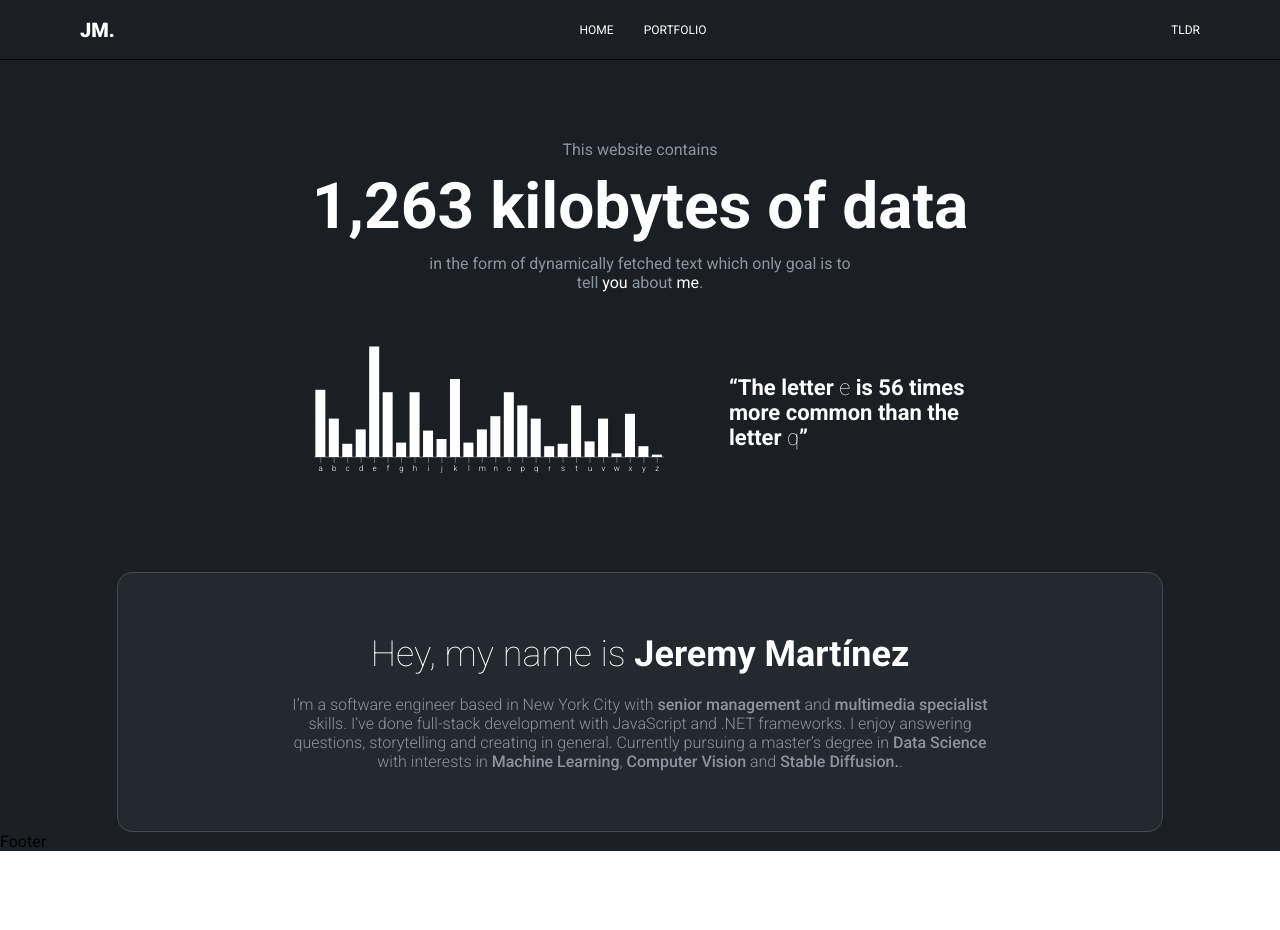
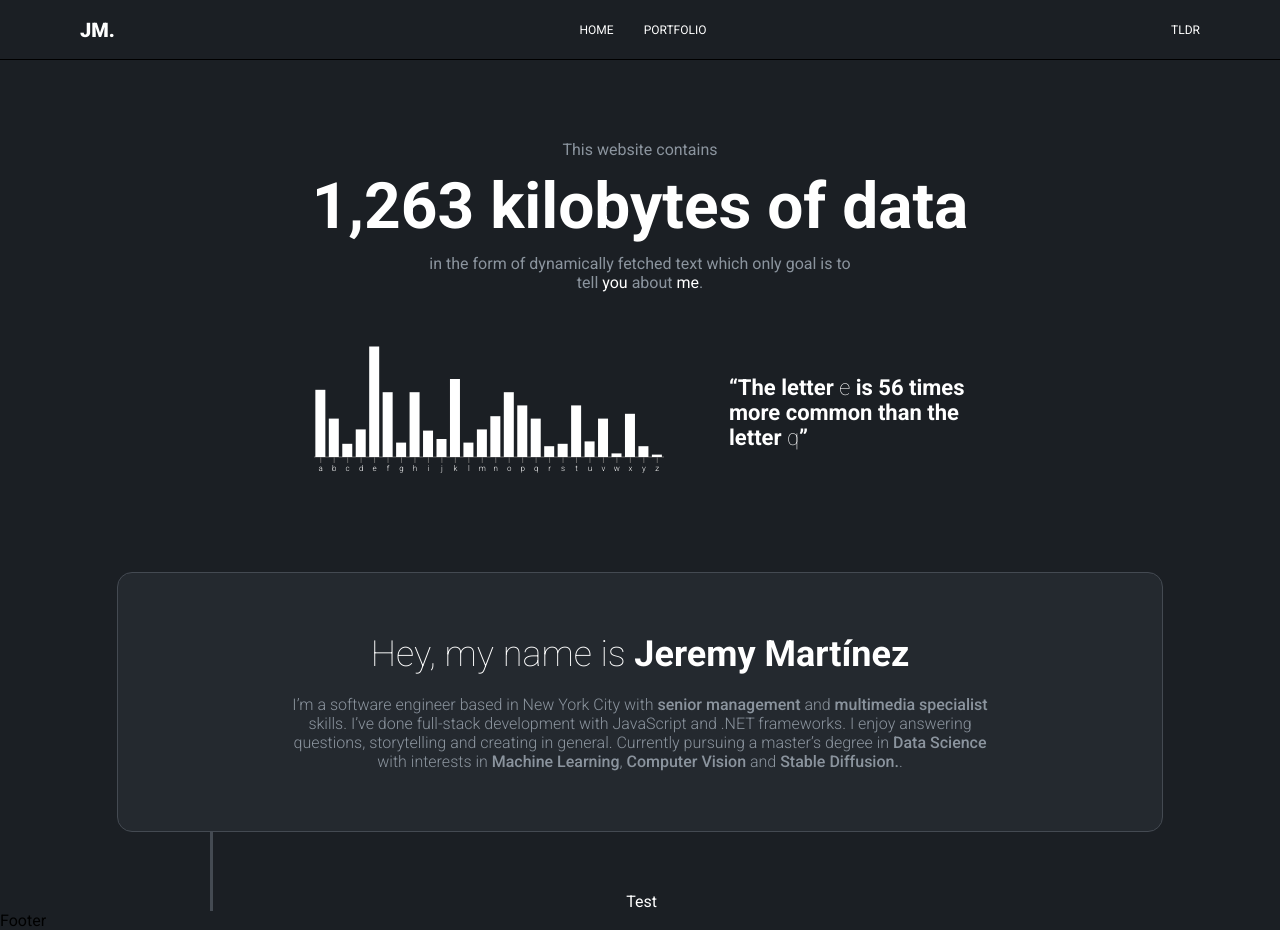
Before and after one commit to Jaydotcom27/portfolio, a React (Create React App) app in the folder frontend_react/: page / in a window 1280 px wide. Before the commit the page ends 851 px from the top, so only its background shows below. Built offline with nearby package versions, Linux system fonts and the light colour scheme.

Commit message:
Timeline layout

```diff
--- a/frontend_react/src/App.js
+++ b/frontend_react/src/App.js
@@ -1,6 +1,6 @@
 import React from 'react'
 import { Header, Footer } from './container'
-import { CTA, Statistics, About } from './components'
+import { CTA, Statistics, About, Timeline } from './components'
 import './App.scss'
 
 const App = () => {
@@ -11,6 +11,7 @@ const App = () => {
         <CTA />
         <Statistics />
         <About />
+        <Timeline />
       </div>
       <Footer />
     </div>
--- /dev/null
+++ b/frontend_react/src/components/Timeline/Timeline.jsx
@@ -0,0 +1,12 @@
+import React from 'react'
+import './Timeline.scss'
+
+function Timeline() {
+  return (
+    <div id='Timeline'>
+        Test
+    </div>
+  )
+}
+
+export default Timeline
--- /dev/null
+++ b/frontend_react/src/components/Timeline/Timeline.scss
@@ -0,0 +1,9 @@
+#Timeline {
+    color: white;
+    border-left: 3px solid var(--stroke-gray);
+    width: 860px;
+    padding-top: 60px;
+    display: flex;
+    align-items: center;
+    justify-content: center;
+}
--- a/frontend_react/src/components/index.js
+++ b/frontend_react/src/components/index.js
@@ -1,3 +1,4 @@
 export { default as CTA } from './CTA/CTA';
 export { default as Statistics } from './Statistics/Statistics';
 export { default as About } from './About/About';
+export { default as Timeline } from './Timeline/Timeline';
```
